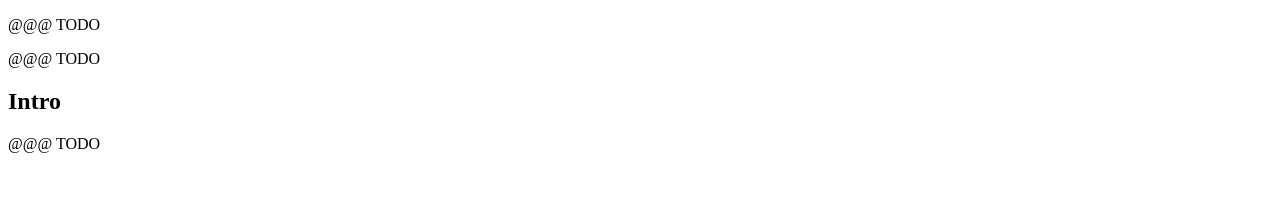
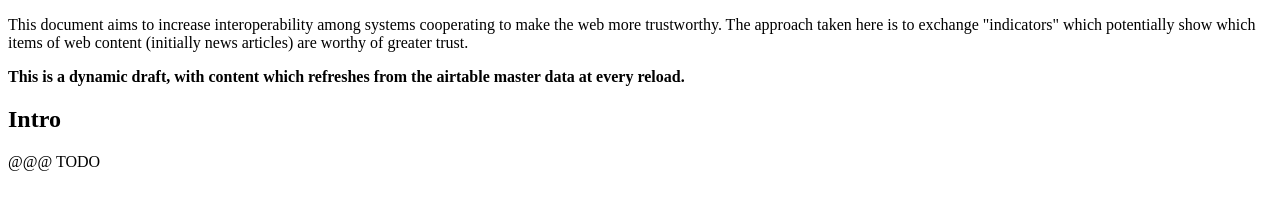
Before and after one commit to sandhawke/cciv, a website: page index.html in a window 1280 px wide. Drawn offline with Linux system fonts and the light colour scheme.

Commit message:
set ABSTRACT and SOTD

```diff
--- a/index.html
+++ b/index.html
@@ -10,11 +10,11 @@
       var respecConfig = {
         specStatus: "ED",
         editors: [{
-          name: "Various" ,
+          name: "Various/TBD" ,
           // url: "http://your-site.com",
         }],
         processVersion: 2017,
-        edDraftURI: "http://cciv.hawke.org/",
+        edDraftURI: "https://cciv.hawke.org/",
         shortName: "cciv"
       };
     </script>
@@ -22,12 +22,17 @@
   <body>
     <section id='abstract'>
       <p>
-        @@@ TODO
+        This document aims to increase interoperability among systems
+        cooperating to make the web more trustworthy.  The approach
+        taken here is to exchange "indicators" which potentially show
+        which items of web content (initially news articles) are
+        worthy of greater trust.
       </p>
     </section>
     <section id='sotd'>
       <p>
-        @@@ TODO
+        <b>This is a dynamic draft, with content which refreshes from
+        the airtable master data at every reload.</b>
       </p>
     </section>
 
```
Also changed, not shown: 1 other file.
